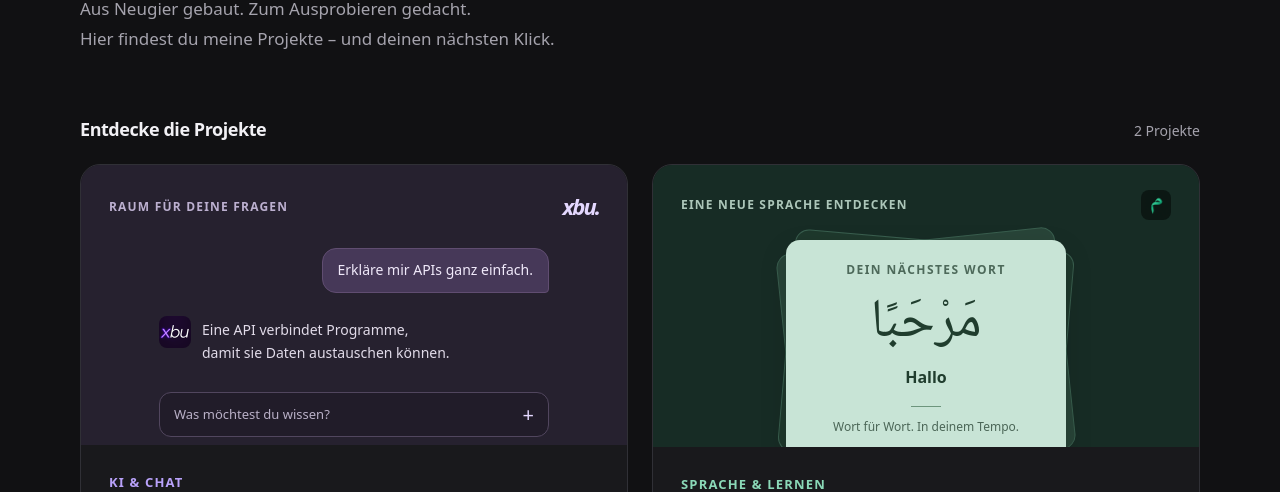
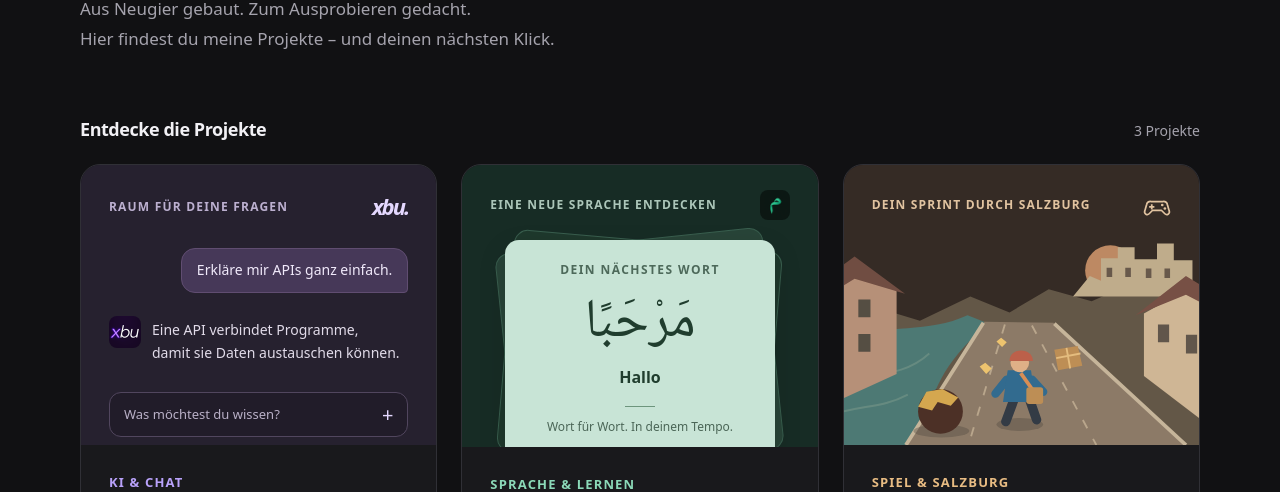
Before and after one commit to xbubekir68/xbubekir68.github.io, a plain HTML site: page index.html in a window 1280 px wide. Shown: the part 426-918 px from the top of the page. Drawn offline with Linux system fonts and the light colour scheme.

Commit message:
feat: add Salzach Sprint to the project homepage

```diff
--- a/home.css
+++ b/home.css
@@ -7,6 +7,7 @@
   --line: #303036;
   --purple: #b9a2fa;
   --green: #8bd9b8;
+  --amber: #e8bc83;
   font-family: system-ui, -apple-system, "Segoe UI", sans-serif;
   font-synthesis: none;
 }
@@ -39,15 +40,23 @@ h1 em { font-family: Georgia, "Times New Roman", serif; color: var(--purple); fo
 .section-heading { display: flex; flex-wrap: wrap; justify-content: space-between; gap: 20px; align-items: baseline; margin-bottom: 20px; }
 h2 { margin: 0; font-size: 1.125rem; letter-spacing: -.025em; font-weight: 550; }
 .project-count { color: var(--muted); font-size: .875rem; }
-.project-grid { display: grid; grid-template-columns: repeat(2, minmax(0, 1fr)); gap: 24px; }
+.project-grid { display: grid; grid-template-columns: repeat(3, minmax(0, 1fr)); gap: 24px; }
 .project-card { --accent: var(--purple); display: flex; flex-direction: column; overflow: hidden; border: 1px solid var(--line); border-radius: 20px; background: var(--surface); transition: transform .22s ease, border-color .22s ease, box-shadow .22s ease; }
 .project-card:hover { transform: translateY(-5px); border-color: #665482; box-shadow: 0 16px 36px #0002; }
 .project-language { --accent: var(--green); }
 .project-language:hover { border-color: #456e5d; }
 .project-language:focus-visible { outline-color: var(--green); }
+.project-game { --accent: var(--amber); }
+.project-game:hover { border-color: #92744f; }
+.project-game:focus-visible { outline-color: var(--amber); }
 .preview { min-height: 280px; padding: 24px 28px 0; overflow: hidden; position: relative; }
 .preview-ai { background: #26212f; }
 .preview-language { background: #172c25; }
+.preview-game { background: #352b25; }
+.preview-game .preview-top { position: relative; z-index: 1; }
+.preview-game .preview-label, .game-mark { color: #e1c3a0; }
+.game-mark { flex-shrink: 0; }
+.runner-scene { position: absolute; bottom: 0; left: 0; width: 100%; height: 224px; }
 .preview-top { display: flex; justify-content: space-between; align-items: center; min-height: 32px; gap: 12px; }
 .preview-label { color: #bcb0d0; font-size: .75rem; letter-spacing: .1em; font-weight: 600; }
 .preview-language .preview-label { color: #acc6b9; }
@@ -77,6 +86,7 @@ h3 { font-size: 2rem; font-weight: 580; letter-spacing: -.055em; line-height: 1.
 .project-bottom { display: flex; align-items: center; justify-content: space-between; flex-wrap: wrap; gap: 12px 20px; margin-top: auto; }
 .project-action { display: inline-flex; align-items: center; justify-content: center; min-height: 44px; padding: 10px 19px; background: var(--accent); border-radius: 9px; color: #1c1428; font-size: .9375rem; font-weight: 650; transition: filter .18s; }
 .project-language .project-action { color: #142e21; }
+.project-game .project-action { color: #322315; }
 .project-card:hover .project-action { filter: brightness(1.09); }
 .platform { color: var(--muted); font-size: .8125rem; }
 .closing-note { display: flex; align-items: center; gap: 18px; padding: 38px 0 43px; }
@@ -89,6 +99,12 @@ h3 { font-size: 2rem; font-weight: 580; letter-spacing: -.055em; line-height: 1.
 .site-footer p { margin: 0; }
 .site-footer a { margin-left: auto; display: inline-flex; align-items: center; min-height: 44px; transition: color .18s; }
 @media (min-width: 1600px) { .intro { padding-top: 88px; padding-bottom: 78px; } }
+@media (max-width: 1040px) and (min-width: 641px) {
+  .project-grid { grid-template-columns: repeat(2, minmax(0, 1fr)); }
+  .project-game { grid-column: 1 / -1; display: grid; grid-template-columns: repeat(2, minmax(0, 1fr)); }
+  .project-game .preview { min-height: 320px; }
+  .project-game .runner-scene { height: 274px; }
+}
 @media (max-width: 900px) {
   .wrap { width: calc(100% - 64px); }
   .intro-stamp { width: 68px; right: 3%; top: 104px; }
--- a/index.html
+++ b/index.html
@@ -4,7 +4,7 @@
     <meta charset="utf-8">
     <meta name="viewport" content="width=device-width, initial-scale=1">
     <title>xbubekir – Meine Projekte</title>
-    <meta name="description" content="Entdecke meine Projekte: xbubekir, meine persönliche KI, und Mufradaat zum Arabischlernen. Beide direkt im Browser öffnen.">
+    <meta name="description" content="Entdecke meine Projekte: xbubekir, meine persönliche KI, Mufradaat zum Arabischlernen und Salzach Sprint, ein 3D-Laufspiel durch Salzburg. Alles direkt im Browser öffnen.">
     <meta name="theme-color" content="#111113">
     <meta name="color-scheme" content="dark">
     <meta name="referrer" content="strict-origin-when-cross-origin">
@@ -12,7 +12,7 @@
     <meta property="og:type" content="website">
     <meta property="og:locale" content="de_DE">
     <meta property="og:title" content="xbubekir – Meine Projekte">
-    <meta property="og:description" content="Eine persönliche KI. Ein neuer Zugang zu Arabisch. Entdecke meine Projekte.">
+    <meta property="og:description" content="Eine persönliche KI, Arabisch lernen und durch Salzburg sprinten. Entdecke meine drei Browserprojekte.">
     <meta property="og:url" content="https://xbubekir68.github.io/">
     <meta property="og:image" content="https://xbubekir68.github.io/xbubekir/icons/icon-512.png">
     <link rel="canonical" href="https://xbubekir68.github.io/">
@@ -44,7 +44,7 @@
       <section id="projekte" class="projects" aria-labelledby="projects-title" tabindex="-1">
         <div class="section-heading">
           <h2 id="projects-title">Entdecke die Projekte</h2>
-          <span class="project-count">2 Projekte</span>
+          <span class="project-count">3 Projekte</span>
         </div>
         <div class="project-grid">
           <a class="project-card project-ai" href="./xbubekir/" aria-labelledby="ai-title ai-action" aria-describedby="ai-description">
@@ -78,6 +78,44 @@
               <div class="project-bottom"><span id="language-action" class="project-action">Arabisch lernen</span><span class="platform">Direkt im Browser</span></div>
             </div>
           </a>
+
+          <a class="project-card project-game" href="./salzach-sprint/" aria-labelledby="game-title game-action" aria-describedby="game-description">
+            <div class="preview preview-game" aria-hidden="true">
+              <div class="preview-top"><span class="preview-label">DEIN SPRINT DURCH SALZBURG</span><svg class="game-mark" viewBox="0 0 32 32" width="28" height="28" fill="none"><path d="M9 12h14a5 5 0 0 1 5 4l2 7a3 3 0 0 1-5 3l-4-4H11l-4 4a3 3 0 0 1-5-3l2-7a5 5 0 0 1 5-4Z" stroke="currentColor" stroke-width="2" stroke-linejoin="round"/><path d="M10 15v6m-3-3h6" stroke="currentColor" stroke-width="2"/><circle cx="22" cy="16" r="1.5" fill="currentColor"/><circle cx="25" cy="20" r="1.5" fill="currentColor"/></svg></div>
+              <svg class="runner-scene" viewBox="0 0 440 240" fill="none" preserveAspectRatio="xMidYMax slice" focusable="false">
+                <circle cx="315" cy="53" r="27" fill="#bd8963"/>
+                <path d="M0 115 65 93 111 107 165 81 207 98 249 73 295 86 338 67 395 88 440 76v164H0Z" fill="#635747"/>
+                <path d="m275 81 18-22 12 5V40h18V28h18v13h24V24h18v18h20v39Z" fill="#bfac8b"/>
+                <path d="M311 50h6v10h-6zm20 0h6v10h-6zm22 1h6v10h-6zm20 0h6v10h-6z" fill="#68594b"/>
+                <path d="M0 140c58-36 110-15 162-39l23 9c-56 44-73 98-64 130H0Z" fill="#4d7974"/>
+                <path d="M0 181c47-24 86-7 121-39M0 213c45-18 66-10 98-27" stroke="#7b9a8a" stroke-width="2" opacity=".55"/>
+                <path d="m180 108 74 1 142 131H96Z" fill="#8c7a67"/>
+                <path d="M202 111 163 240m68-128 69 128" stroke="#b9a68c" stroke-width="2" stroke-dasharray="10 13"/>
+                <path d="M179 109 96 240m159-130 141 130" stroke="#c6b59a" stroke-width="4"/>
+                <path d="M0 68 41 48 86 74v90L0 203Z" fill="#b69078"/><path d="m0 68 41-30 54 40-54-16L0 87Z" fill="#704d42"/>
+                <path d="M12 94h13v19H12zm33-10h13v19H45zm-33 47h13v19H12zm33-10h13v19H45z" fill="#554e43"/>
+                <path d="m351 99 45-25 44 20v140l-89-68Z" fill="#cfb695"/><path d="m342 101 54-42 44 27v16l-44-23Z" fill="#775045"/>
+                <path d="M366 111h12v19h-12zm30 11h12v20h-12zm29 12h12v21h-12z" fill="#61564b"/>
+                <path d="m255 138 25-4 5 21-26 5Z" fill="#bd8e55"/><path d="m268 136 4 22m-15-11 26-5" stroke="#e4bc7e" stroke-width="2"/>
+                <ellipse cx="218" cy="218" rx="25" ry="7" fill="#534d43" opacity=".4"/>
+                <path d="m213 188-10 27m24-28 9 26" stroke="#333b45" stroke-width="10" stroke-linecap="round"/>
+                <path d="m204 170-12 15m39-15 12 13" stroke="#326b8f" stroke-width="9" stroke-linecap="round"/>
+                <path d="M205 160h25l5 34h-35Z" fill="#326b8f"/>
+                <path d="m219 163 17 24" stroke="#d88e55" stroke-width="4"/>
+                <rect x="225" y="178" width="18" height="18" rx="3" fill="#bd8e55"/>
+                <circle cx="218" cy="152" r="10" fill="#dfb087"/><path d="M207 150c0-15 25-15 25 0h-25Z" fill="#bc604a"/>
+                <ellipse cx="134" cy="225" rx="30" ry="7" fill="#534d43" opacity=".4"/>
+                <circle cx="133" cy="204" r="24" fill="#4c3026"/><path d="m118 183 17-3 17 9-8 9-14-4-6 9-15-4Z" fill="#d4a74f"/>
+                <path d="m198 125-5 4 6 6 5-5-6-5Zm-17 27-6 4 7 8 6-6-7-6Z" fill="#edc36e"/>
+              </svg>
+            </div>
+            <div class="project-info">
+              <p class="project-category">SPIEL &amp; SALZBURG</p>
+              <h3 id="game-title">Salzach Sprint<span class="title-dot" aria-hidden="true">.</span></h3>
+              <p id="game-description">Durch Salzburg sprinten, Hindernissen ausweichen und Brezeln sammeln – die Schokokugel ist dir auf den Fersen.</p>
+              <div class="project-bottom"><span id="game-action" class="project-action">Spiel starten</span><span class="platform">3D-Spiel im Browser</span></div>
+            </div>
+          </a>
         </div>
       </section>
 
```
